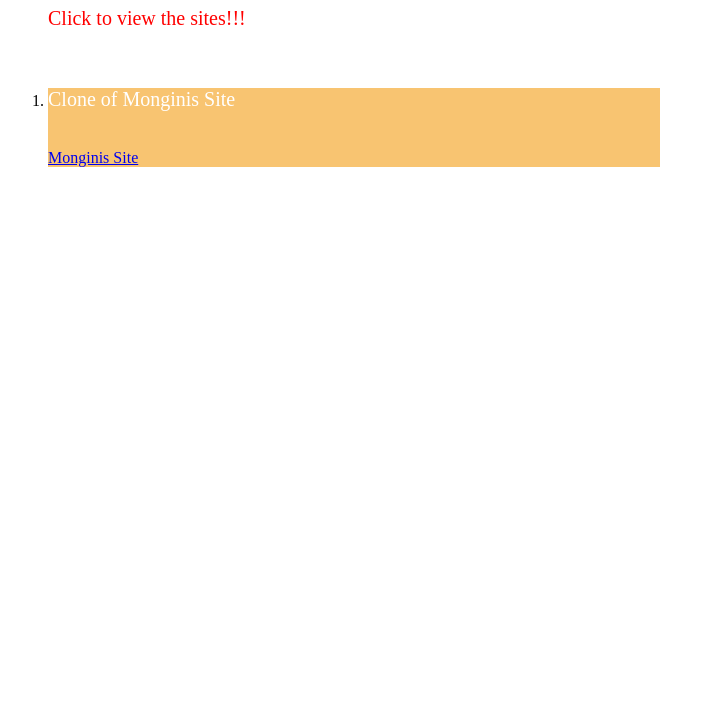
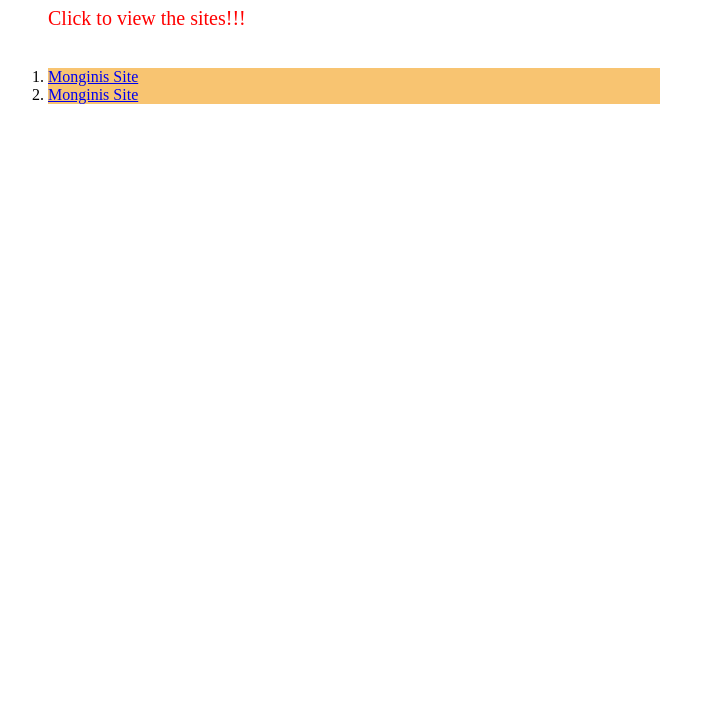
Before and after one commit to VaishnaviVirkud/Projects, a plain HTML site: page index.html in a window 1280 px wide. Shown: the part 73-800 px from the top of the page, without its empty margins (0-715 px from the left). Drawn offline with Linux system fonts and the light colour scheme.

Commit message:
Update index.html

```diff
--- a/index.html
+++ b/index.html
@@ -12,8 +12,9 @@
         <br>
 
         <li type="1" style="background-color:  #F8C471 ; width : 50% " >
-            <p style=" color: white;  font-size: 20px;">Clone of Monginis Site</p>
-            <br>
+            <a href="monginis.net/index.html" target="_blank"> Monginis Site</a>
+        </li>
+         <li type="1" style="background-color:  #F8C471 ; width : 50% " >
             <a href="monginis.net/index.html" target="_blank"> Monginis Site</a>
         </li>
 
```
